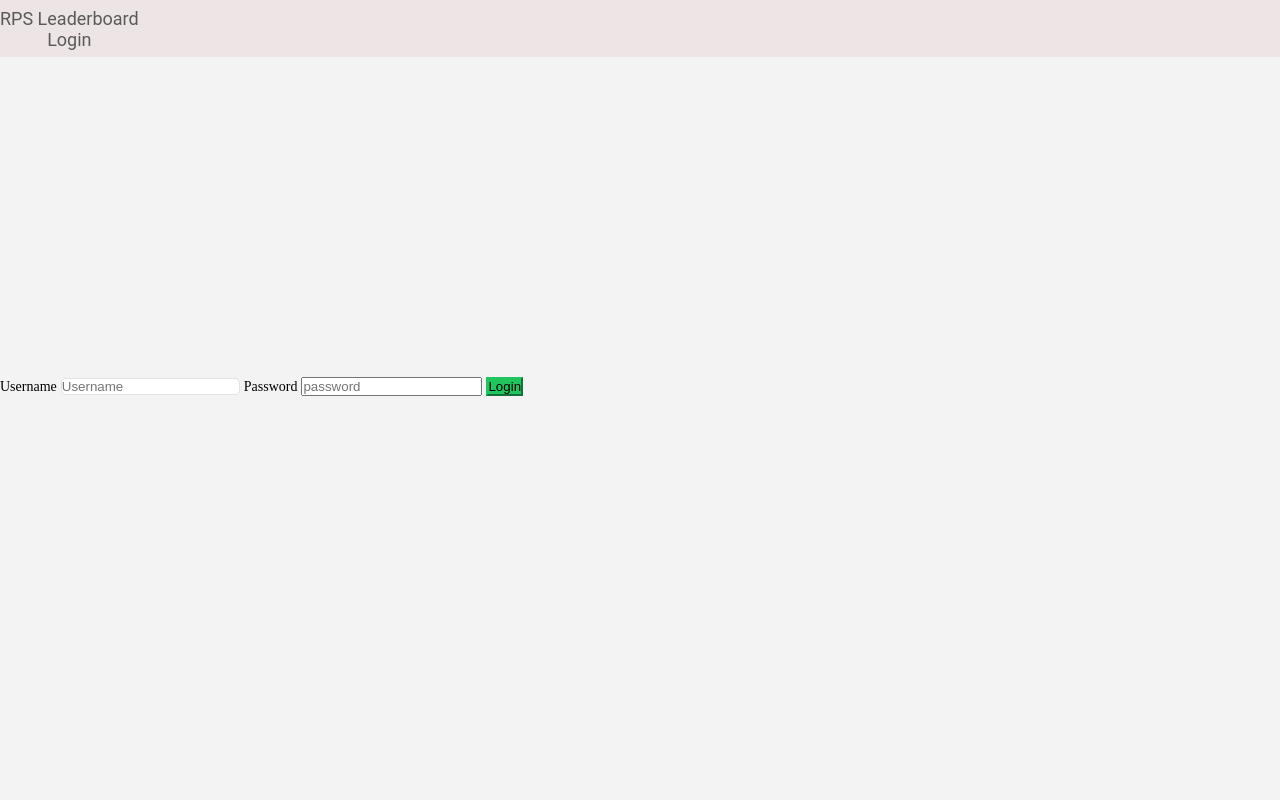
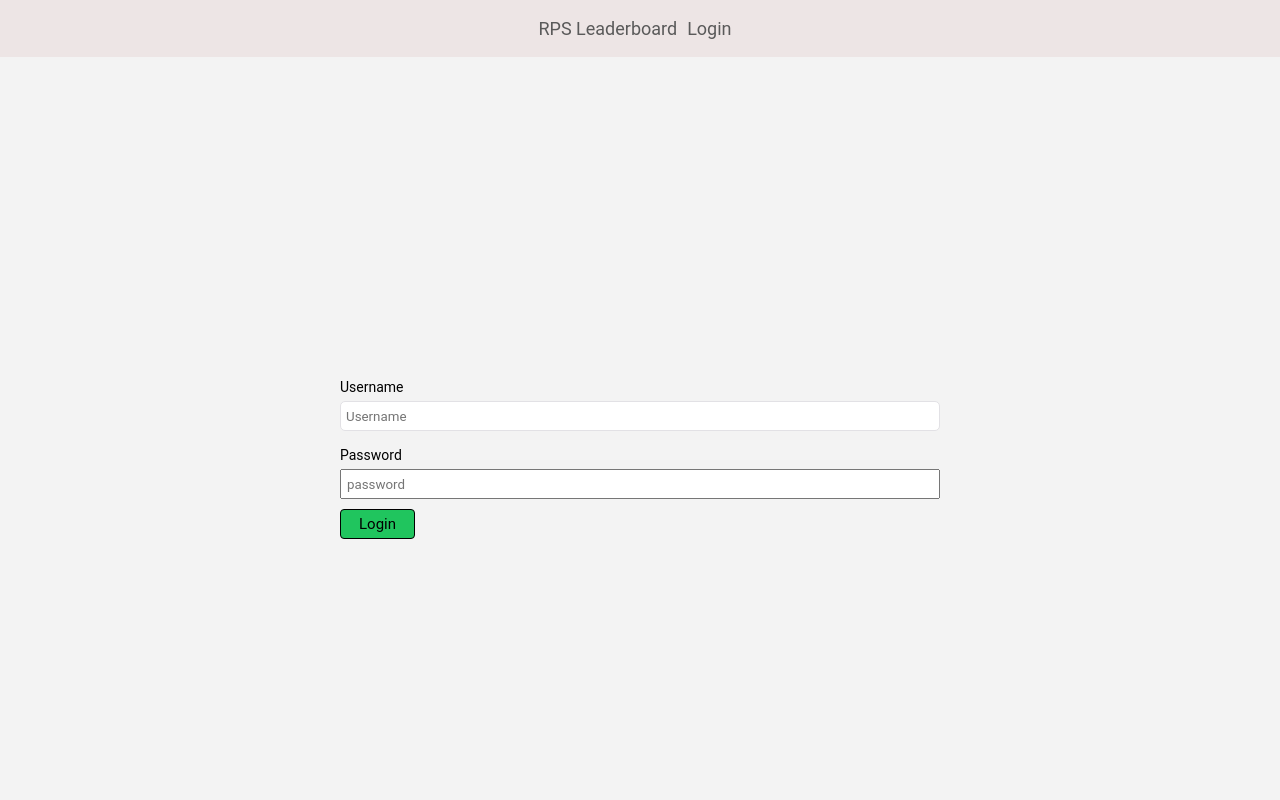
Before and after one commit to Jossie94/discordbot, a PHP site: page /Website/login.php in a window 1280 px wide. Run offline with PHP 8.4, Linux system fonts and the light colour scheme; a stand-in replaces the project's code that opens the database connection; style sheets or scripts are compiled from the project's sources.

Commit message:
finalized web-view leaderboard and style

```diff
--- a/Website/src/style.scss
+++ b/Website/src/style.scss
@@ -1,6 +1,7 @@
 * {
   padding: 0;
   margin: 0;
+  font-family: 'Roboto', sans-serif;
 }
 
 body {
@@ -9,18 +10,24 @@ body {
   nav {
     background-color: #EDE5E5;
     height: 57px;
-    font-family: Roboto, serif;
     font-style: normal;
     font-weight: normal;
     font-size: 18px;
     line-height: 21px;
     display: flex;
     align-items: center;
-    text-align: center;
+    justify-content: center;
 
     ul {
+      display: flex;
+
       li {
         list-style: none;
+        flex-grow: 1;
+
+        :last-child {
+          margin-right: 10px;
+        }
 
         a {
           text-decoration: none;
@@ -33,11 +40,27 @@ body {
   .login {
     margin: 316px auto 0 auto;
 
+    form {
+      width: 600px;
+      margin: 0 auto;
+    }
+
     input[type="text"] {
       background: #FFFFFF;
       border: 1px solid #E2E1E5;
       box-sizing: border-box;
       border-radius: 5px;
+      width: 100%;
+      height: 30px;
+      margin-bottom: 10px;
+      padding: 5px;
+    }
+
+    input[type="password"] {
+      width: 100%;
+      height: 30px;
+      margin-bottom: 10px;
+      padding: 5px;
     }
 
     label {
@@ -47,7 +70,11 @@ body {
 
     input[type="submit"] {
       background-color: #20C55E;
-      border-color: #20C55E;
+      width: 75px;
+      height: 30px;
+      font-size: 15px;
+      border: 1px solid #000;
+      border-radius: 4px;
     }
   }
 
```
